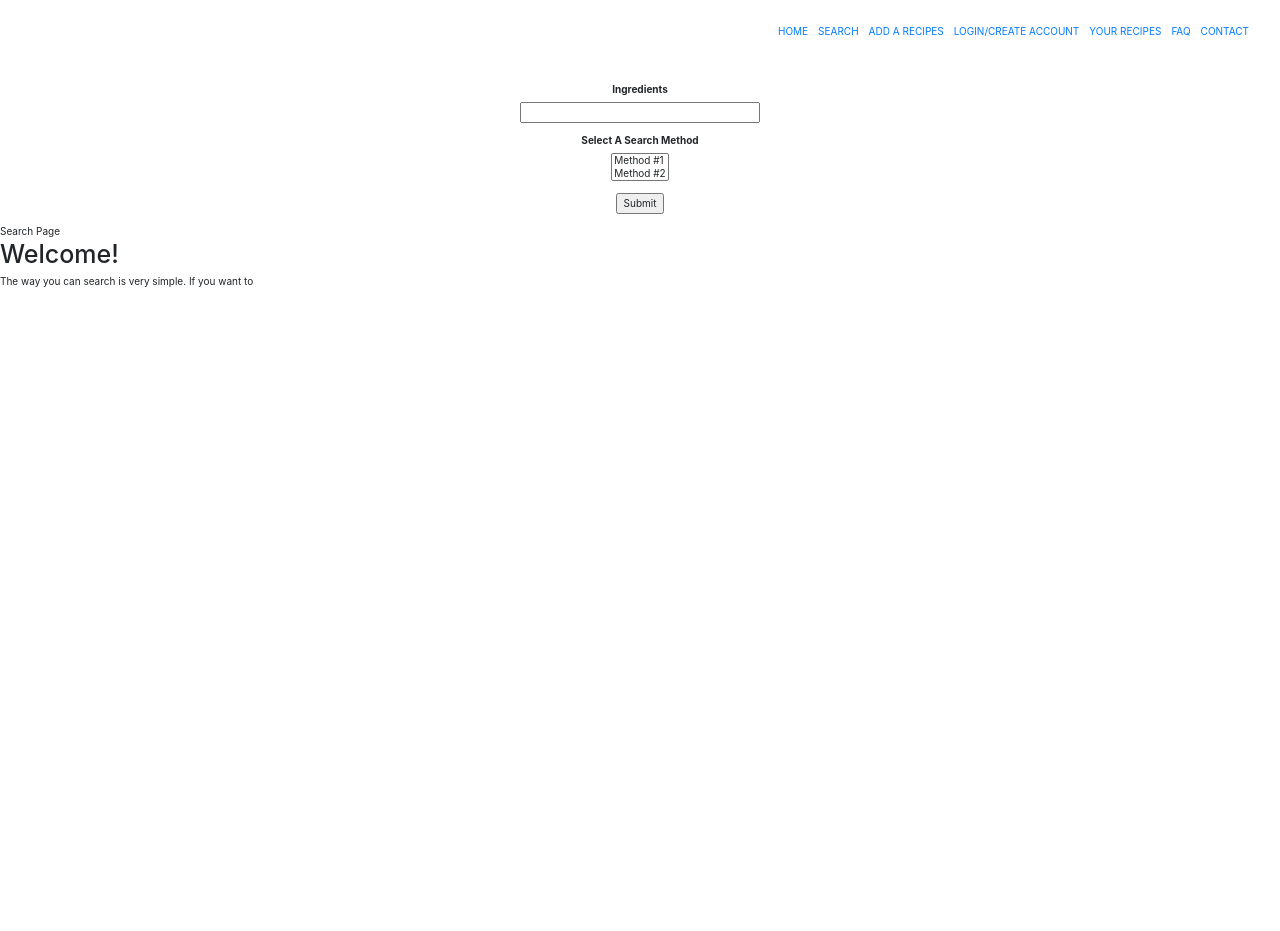
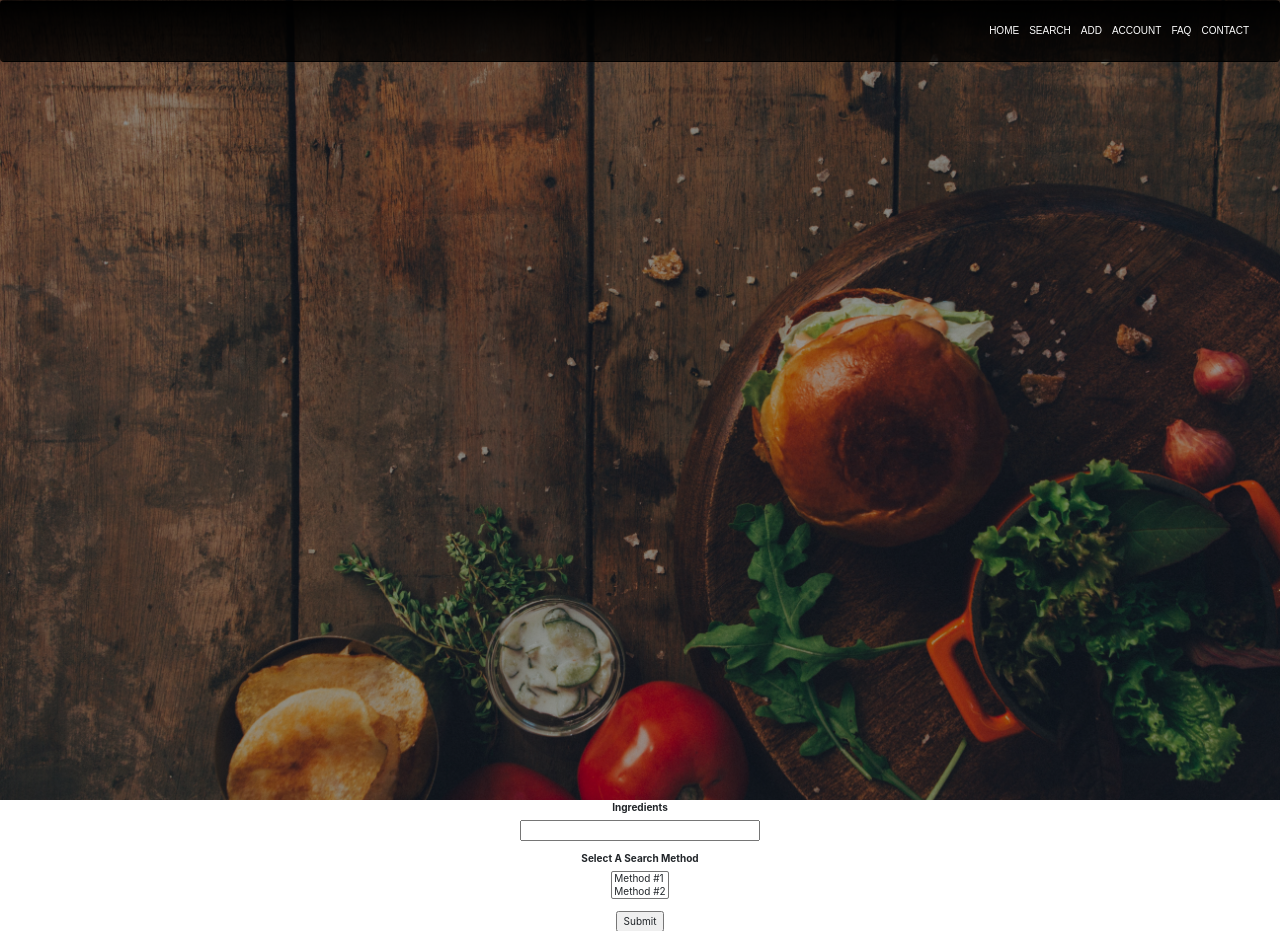
Before and after one commit to enos2328/cst205-project, a Flask app: page /search in a window 1280 px wide. Shown: the top 931 px of the page. Before the commit the page ends 287 px from the top, so only its background shows below. Run offline with Flask 2, Linux system fonts and the light colour scheme; some libraries are stand-ins or nearby versions.

Commit message:
Update search.html

```diff
--- a/templates/search.html
+++ b/templates/search.html
@@ -11,7 +11,7 @@
     <head>
         <meta charset="utf-8">
         <title>Home</title>
-        <link rel="stylesheet" type="text/css" href="{{ url_for('static', filename='css/main.css') }}">
+        <link rel="stylesheet" type="text/css" href="{{ url_for('static', filename='css/style.css') }}">
         <link rel="stylesheet" href="https://stackpath.bootstrapcdn.com/bootstrap/4.3.1/css/bootstrap.min.css">
         <script src="https://code.jquery.com/jquery-3.3.1.slim.min.js"></script>
         <script src="https://cdnjs.cloudflare.com/ajax/libs/popper.js/1.14.7/umd/popper.min.js"></script>
@@ -38,13 +38,10 @@
 						<a class="nav-link" href="/search">SEARCH</a>
 					</li>
 					<li class="nav-item">
-                          		<a class="nav-link" href="/addrecipe">ADD A RECIPES</a>
+						<a class="nav-link" href="/addrecipe">ADD</a>
 					</li>
 					<li class="nav-item">
-                          		<a class="nav-link" href="/login">LOGIN/CREATE ACCOUNT</a>
-                          	</li>
-                          	<li class="nav-item">
-                          		<a class="nav-link" href="/login">YOUR RECIPES</a>
+						<a class="nav-link" href="/login">ACCOUNT</a>
 					</li>
 					<li class="nav-item">
 						<a class="nav-link" href="/faq">FAQ</a>
```
Lines whose indentation alone changed are shown as unchanged.
